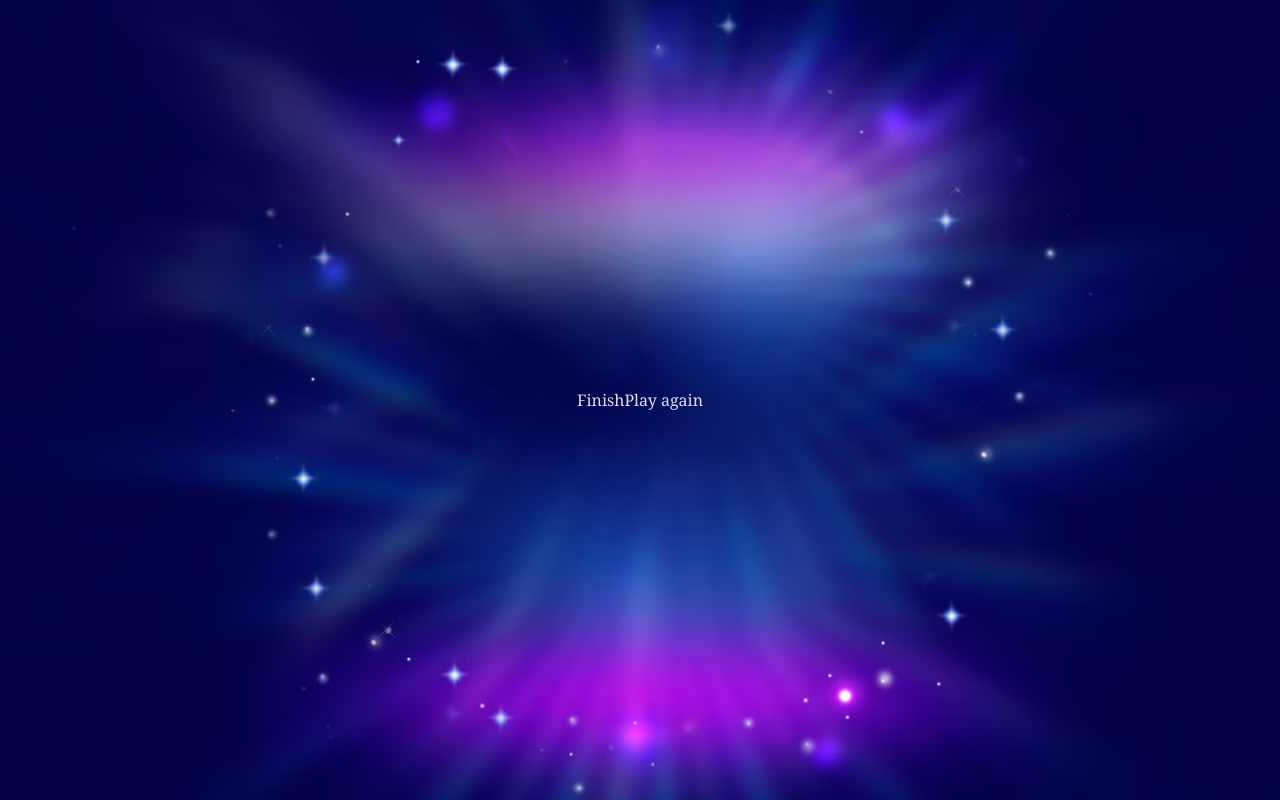
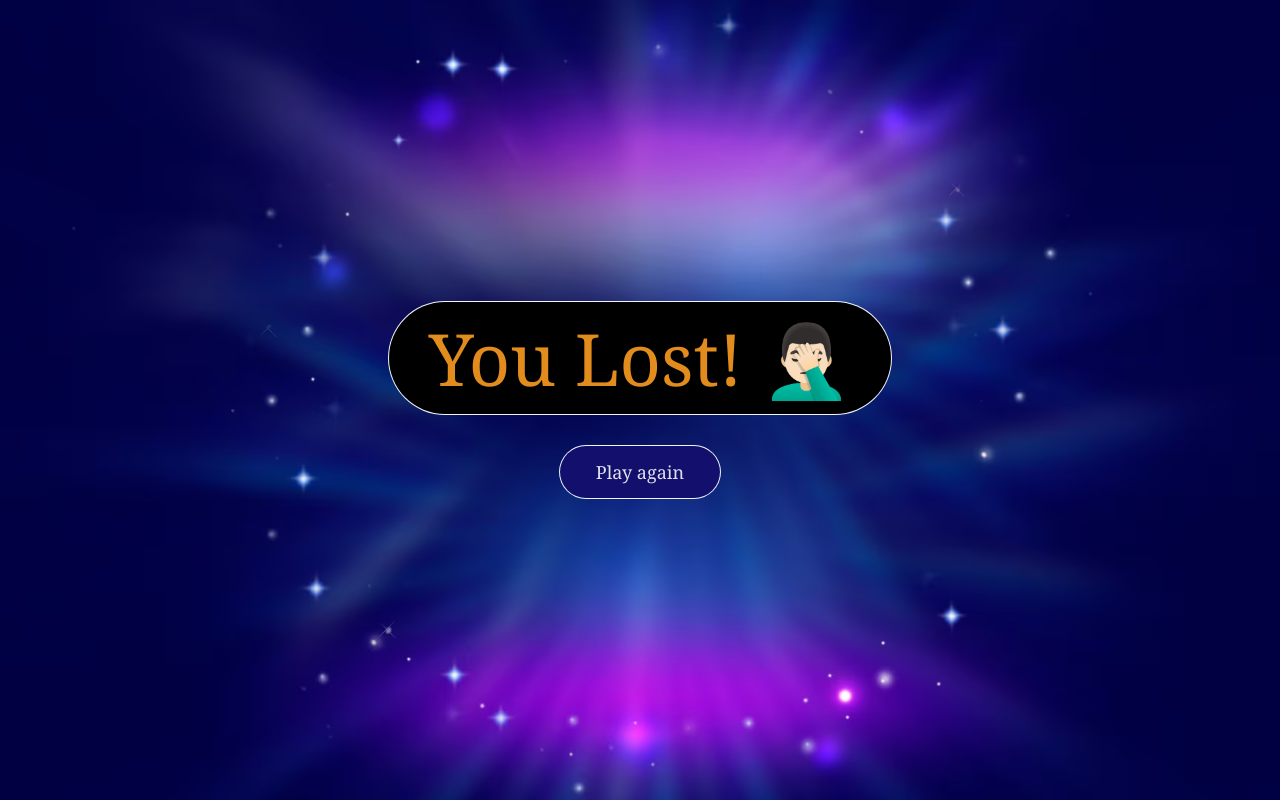
Before and after one commit to franpad8/who-wants-to-be-millionare, a React (Vite) app: page /finish in a window 1280 px wide. Built offline with nearby package versions, Linux system fonts and the light colour scheme; a web font is replaced by a local one.

Commit message:
Added styling to finish screen

```diff
--- a/package.json
+++ b/package.json
@@ -11,6 +11,7 @@
   },
   "dependencies": {
     "react": "^18.2.0",
+    "react-confetti": "^6.1.0",
     "react-dom": "^18.2.0",
     "react-router-dom": "^6.20.1"
   },
--- a/src/contexts/QuizProvider.jsx
+++ b/src/contexts/QuizProvider.jsx
@@ -16,10 +16,16 @@ export function QuizProvider ({ children }) {
   const currentQuestion = useMemo(() => questions[currentQuestionIndex],
     [currentQuestionIndex])
 
+  const hasWon = useMemo(() => {
+    return status === 'resolved' &&
+    currentQuestionIndex === 14 && answer === currentQuestion.correct
+  }, [answer, currentQuestionIndex, currentQuestion, status])
+
   const value = {
     answer,
     currentQuestion,
     currentQuestionIndex,
+    hasWon,
     dispatch,
     status
   }
--- a/src/features/lifelines/Lifeline.jsx
+++ b/src/features/lifelines/Lifeline.jsx
@@ -15,7 +15,18 @@ const Lifeline = () => {
 
   return (
     <div>
-      <button disabled={!canUseLifeline} onClick={handleClick}>50/50</button>
+      <button
+        className='border-[3px] border-blue-800
+                   rounded-[50%]
+                   py-1 px-2
+                   text-xl disabled:text-slate-600
+                   cursor-pointer disabled:hover:cursor-not-allowed
+                   bg-black
+                   hover:scale-125 disabled:hover:scale-100'
+        disabled={!canUseLifeline}
+        onClick={handleClick}
+      >50:50
+      </button>
     </div>
   )
 }
--- a/src/features/quiz/PrizeTable.jsx
+++ b/src/features/quiz/PrizeTable.jsx
@@ -13,7 +13,7 @@ const PrizeTable = () => {
 
   return (
     <table className='table-auto
-                      w-[100%] h-[95%]
+                      w-[100%]
                       text-left text-2xl text-transparent
                       select-none
                       bg-gradient-to-t from-orange to-orange-300
--- a/src/pages/EndScreen.jsx
+++ b/src/pages/EndScreen.jsx
@@ -1,10 +1,24 @@
 import { useNavigate } from 'react-router-dom'
+import Confetti from 'react-confetti'
 import { start, useQuiz } from '../contexts/QuizContext'
 import { resetLifeline, useLifeline } from '../contexts/LifelineContext'
+import Button from '../ui/Button'
+import Box from '../ui/Box'
+
+function message (questionIndex, hasWon) {
+  if (hasWon) return 'Congratulations! You won the game! 🎉🎊'
+
+  if (questionIndex < 5) return 'You Lost! 🤦🏻‍♂️'
+  if (questionIndex < 10) return 'Good Luck Next Time! 🙃'
+  if (questionIndex < 12) return 'Great job! 👏🏻'
+  if (questionIndex <= 14) return 'That was close! 😮'
+
+  throw new Error(`Illegal value for currentQuestionIndex = ${questionIndex} (should be between 0 and 14)`)
+}
 
 export function EndScreen () {
   const navigate = useNavigate()
-  const { dispatch: quizDispatch } = useQuiz()
+  const { dispatch: quizDispatch, currentQuestionIndex, hasWon } = useQuiz()
   const { dispatch: lifelineDispatch } = useLifeline()
 
   function handleClick () {
@@ -14,9 +28,10 @@ export function EndScreen () {
   }
 
   return (
-    <div>
-      Finish
-      <button onClick={handleClick}>Play again</button>
+    <div className='flex flex-col gap-8 items-center'>
+      {hasWon ? <Confetti /> : null}
+      <Box className='text-orange text-7xl font-serif py-5'>{message(currentQuestionIndex, hasWon)}</Box>
+      <Button onClick={handleClick}>Play again</Button>
     </div>
   )
 }
--- a/src/pages/Quiz.jsx
+++ b/src/pages/Quiz.jsx
@@ -33,7 +33,11 @@ export function Quiz () {
         <div>
           <Logo size='lg' />
         </div>
-        <div className='border-[3px] rounded-md border-blue-800 bg-primary justify-self-stretch p-2'>
+        <div className='border-[3px] rounded-md border-blue-800
+                      bg-primary
+                        justify-self-stretch p-2
+                        flex flex-col gap-2'
+        >
           <Lifeline />
           <PrizeTable />
         </div>
--- a/src/ui/Button.jsx
+++ b/src/ui/Button.jsx
@@ -1,8 +1,8 @@
 import { Link } from 'react-router-dom'
 
 const Button = (props) => {
-  let className = `${props.className || ''} bg-primary rounded-full p-3
-    text-lg ring-slate-100 ring-[1px] focus:ring-offset-1 hover:ring-offset-1
+  let className = `${props.className || ''} bg-primary rounded-full py-3 px-7
+    min-w-[10rem] text-lg ring-slate-100 ring-[1px] focus:ring-offset-1 hover:ring-offset-1
     transition-all duration-200 cursor-pointer disabled:cursor-not-allowed
     disabled:ring-0 disabled:ring-offset-0 disabled:text-slate-600
     disabled:bg-primary/[.54]`
```
Also changed, not shown: 1 other file (tests, documents, lock files or other folders).
